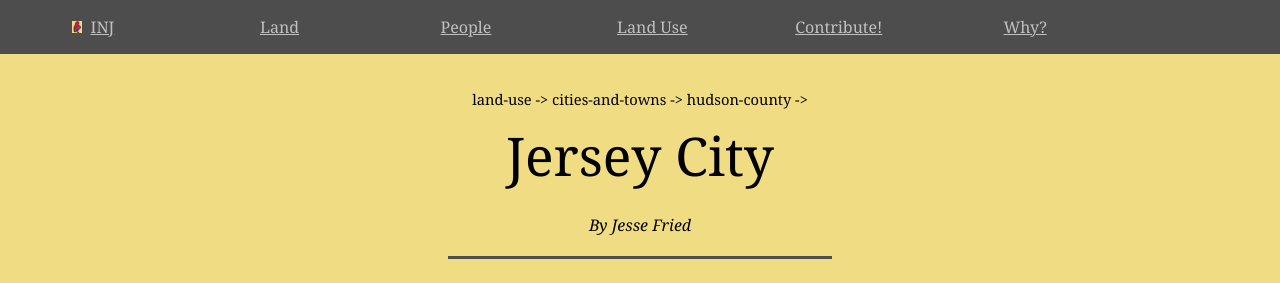
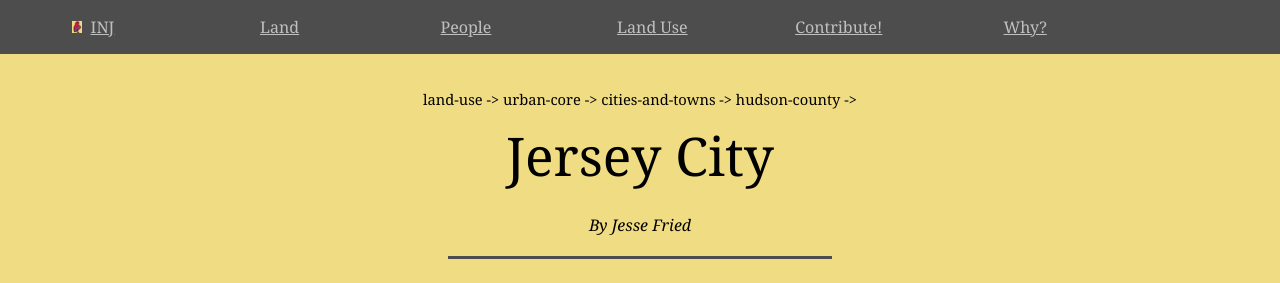
Before and after one commit to jonfried/oakafee.github.io, a Jekyll site: the page built from _posts/2016-09-13-newark.md, in a window 1280 px wide and 900 px high. Shown: the top 283 px of the window. Built offline with Jekyll 4.4.1, drawn with Linux system fonts in a browser that asks for light colours.

Commit message:
Update 2016-09-13-newark.md

```diff
--- a/_posts/2016-09-13-newark.md
+++ b/_posts/2016-09-13-newark.md
@@ -4,8 +4,10 @@ title: Jersey City
 author: Jesse Fried
 categories:
   - land-use
+  - urban-core
   - cities-and-towns
   - hudson-county
+tags: newark
 ---
 
 Newark is the largest city in New Jersey. It is located at the mouth of the Passaic river and the northern end of Newark Bay, which is part of New York harbor in an extended sense. It is separated from the Hudson river to the east by the thick ridge of the Palisades and about 5 miles of swamp surrounding the Hackensack river estuary, known as the Meadowlands. The city is located on top of some rolling hills of Triassic sandstone on the west banks of the Passaic.
```
